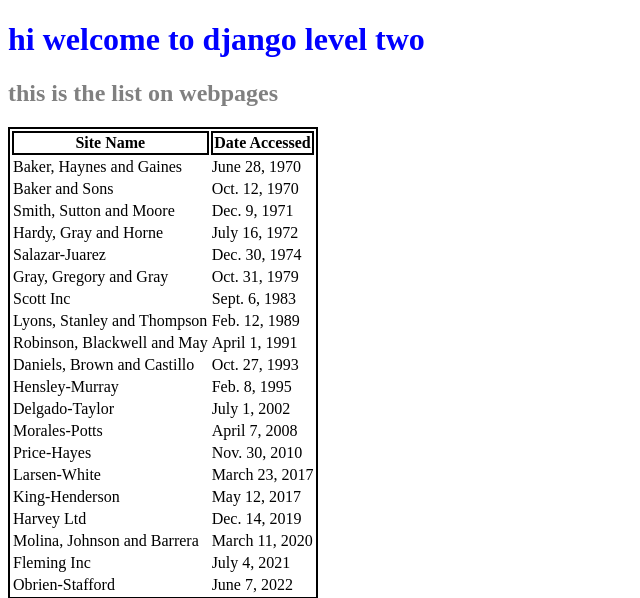
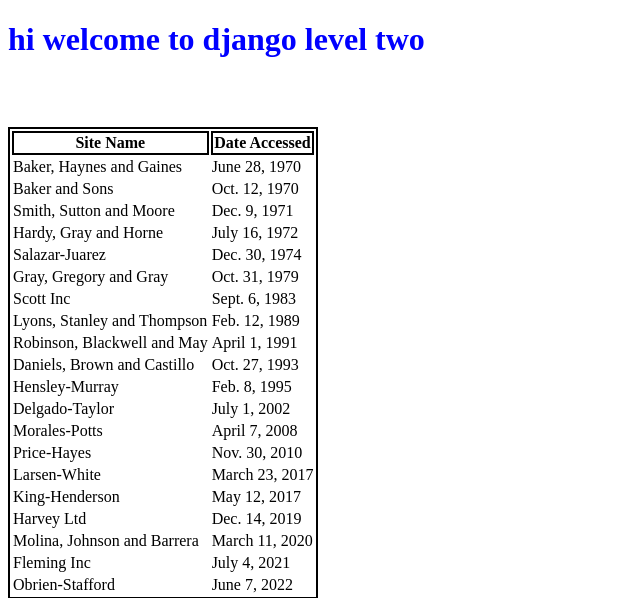
Before and after one commit to rohanpb/django-deployment-example, a Django app: page / in a window 1280 px wide. Shown: the top 598 px of the page, without its empty margins (0-640 px from the left). Run offline with Django 5.2, Linux system fonts and the light colour scheme; data comes from the database, SQL or seed files in the repository.

Commit message:
Update mystyle.css

```diff
--- a/first_project/static/css/mystyle.css
+++ b/first_project/static/css/mystyle.css
@@ -2,7 +2,7 @@
     color: blue;
 }
 h2{
-    color: grey;
+    color: white;
 }
 table,tr,th{
     border: 2px solid black;
```
